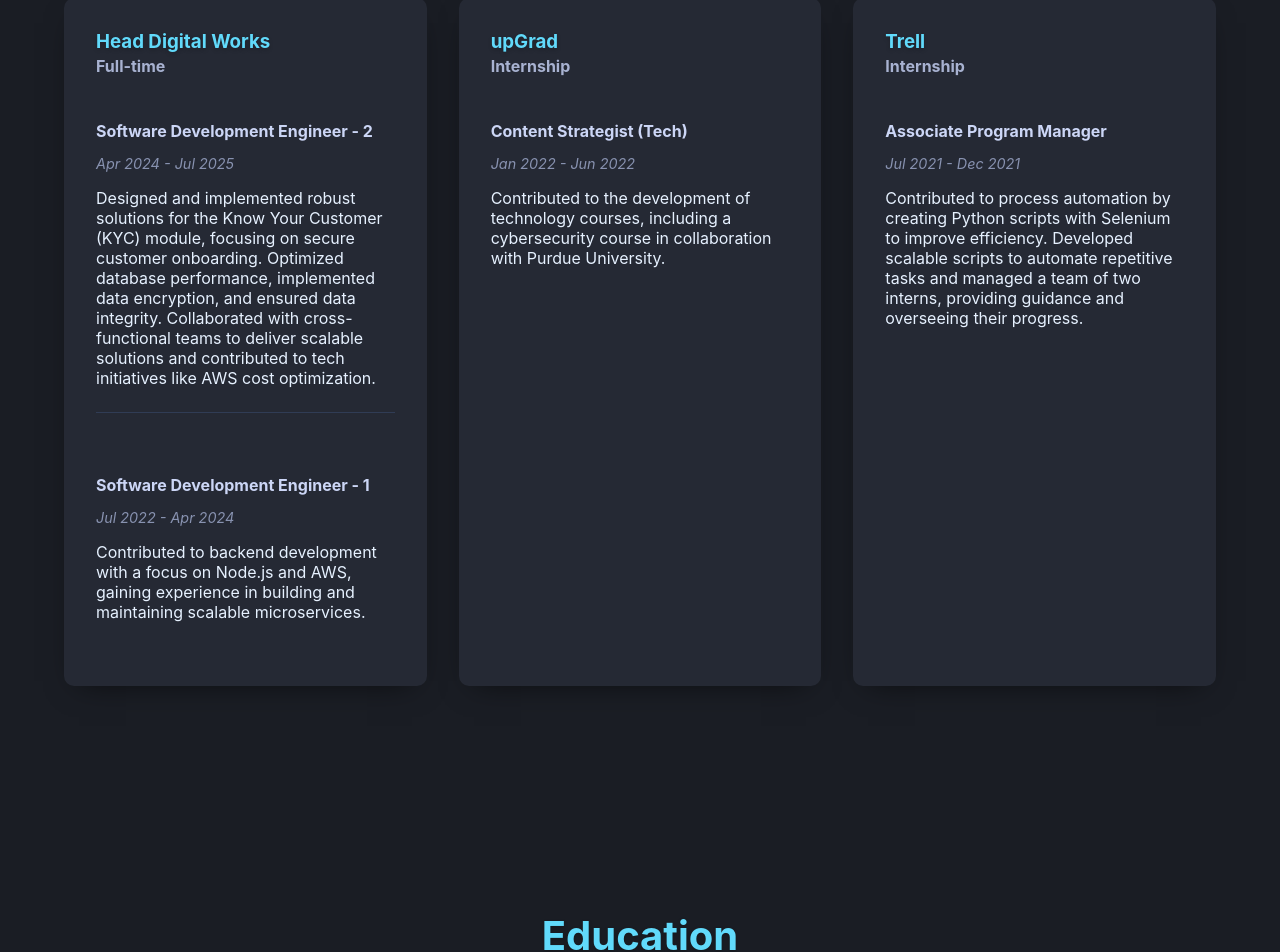
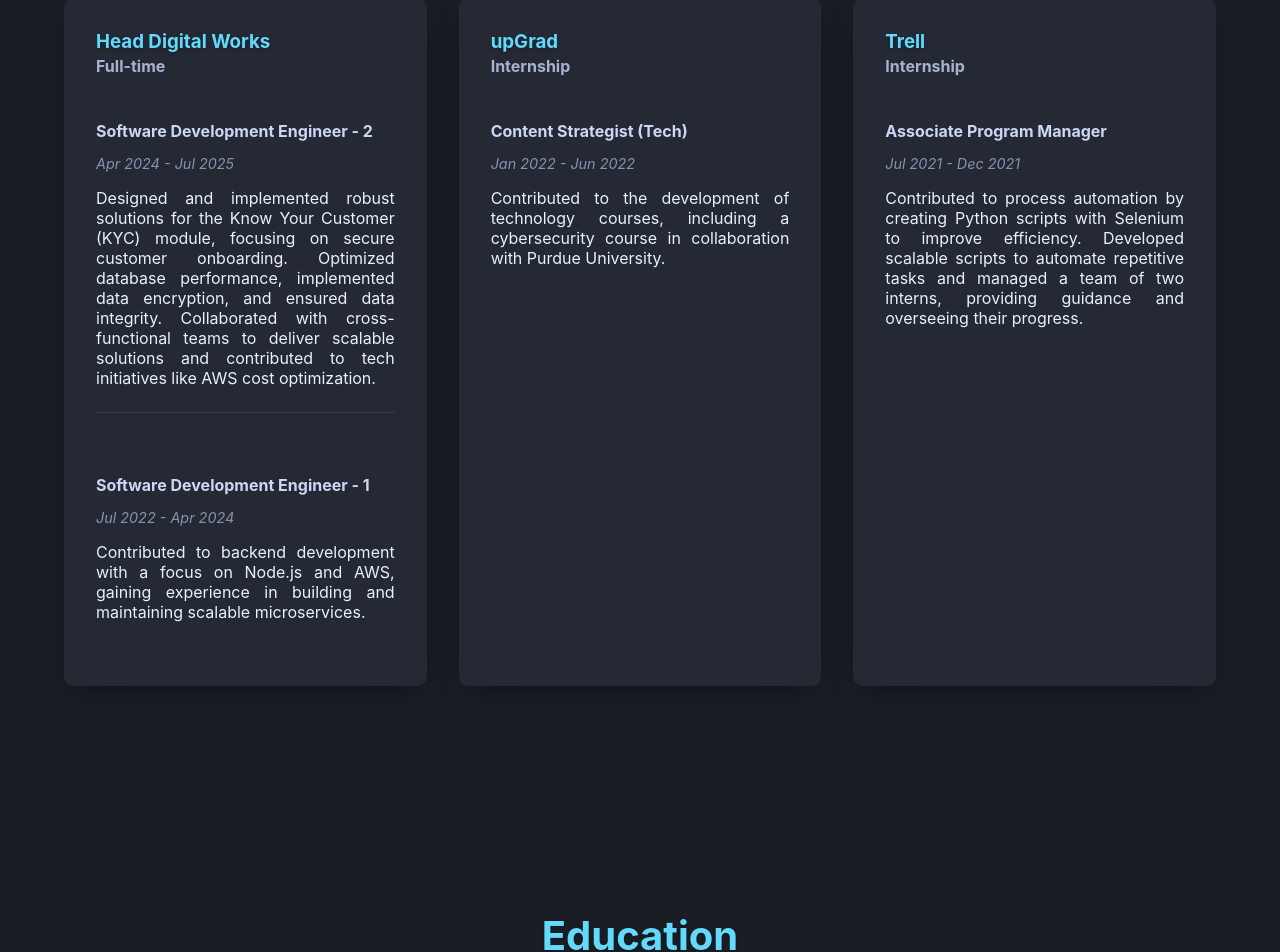
Before and after one commit to Savitar608/Savitar608.github.io, a React (Vite) app: page / in a window 1280 px wide. Shown: the part 1936-2888 px from the top of the page. Built offline with nearby package versions, Linux system fonts and the light colour scheme; no server answers.

Commit message:
Work experience alignment fix

```diff
--- a/src/components/Experience.css
+++ b/src/components/Experience.css
@@ -53,3 +53,8 @@
     background-color: #303c55;
     margin: 1.5rem 0;
   }
+
+
+.role .description {
+  text-align: justify;
+}
--- a/src/components/Experience.jsx
+++ b/src/components/Experience.jsx
@@ -55,7 +55,7 @@
               <div className="role" key={roleIndex}>
                 <h4>{role.role}</h4>
                 <p className="date">{role.date}</p>
-                <p>{role.description}</p>
+                <p className="description">{role.description}</p>
                 {roleIndex < job.roles.length - 1 && <hr className="role-divider" />}
               </div>
             ))}
```
